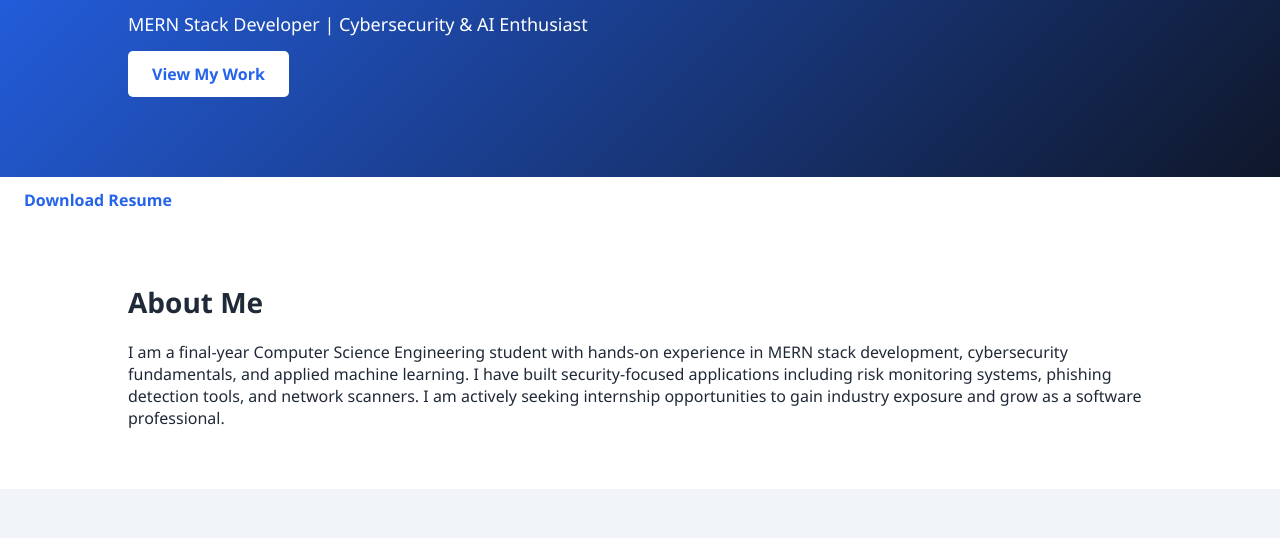
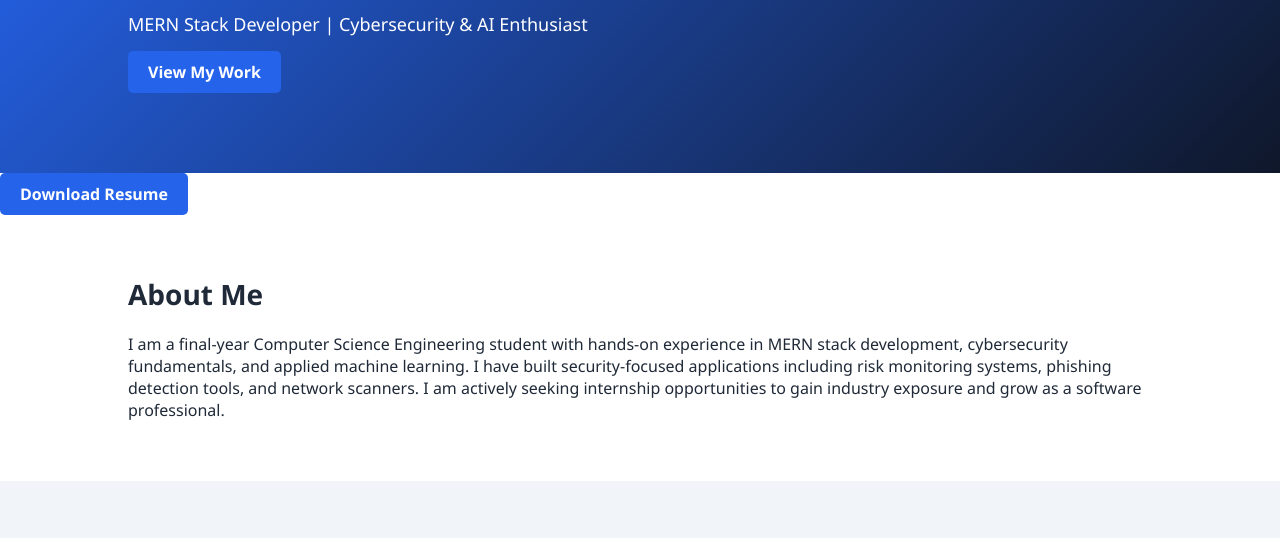
Before and after one commit to SAGA7890/SAGA7890.github.io, a plain HTML site: page index.html in a window 1280 px wide. Shown: the part 213-751 px from the top of the page. Drawn offline with Linux system fonts and the light colour scheme.

Commit message:
Update style.css

```diff
--- a/style.css
+++ b/style.css
@@ -62,6 +62,15 @@
     border-radius: 5px;
     font-weight: bold;
 }
+.btn {
+    display: inline-block;
+    padding: 10px 20px;
+    background: #2563eb;
+    color: white;
+    text-decoration: none;
+    border-radius: 5px;
+}
+
 
 /* Sections */
 .section {
```
